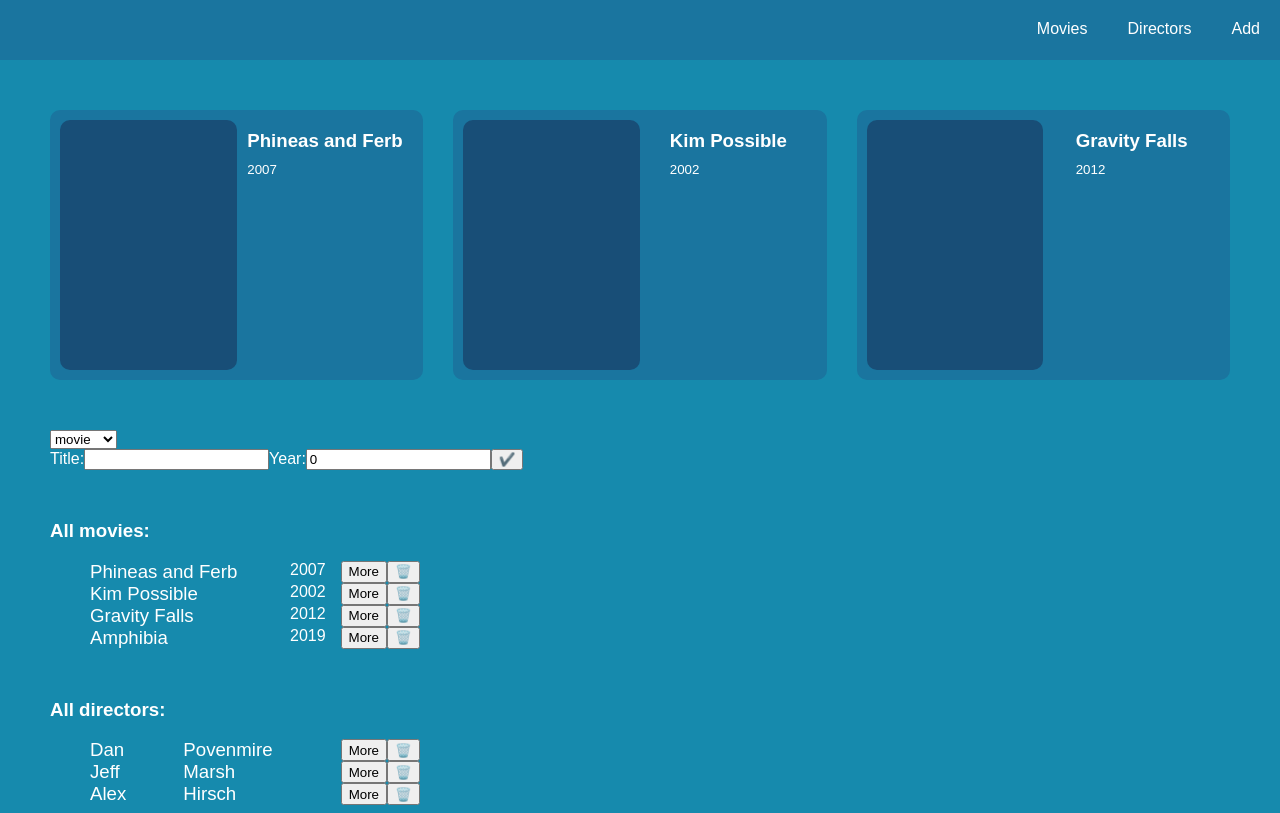
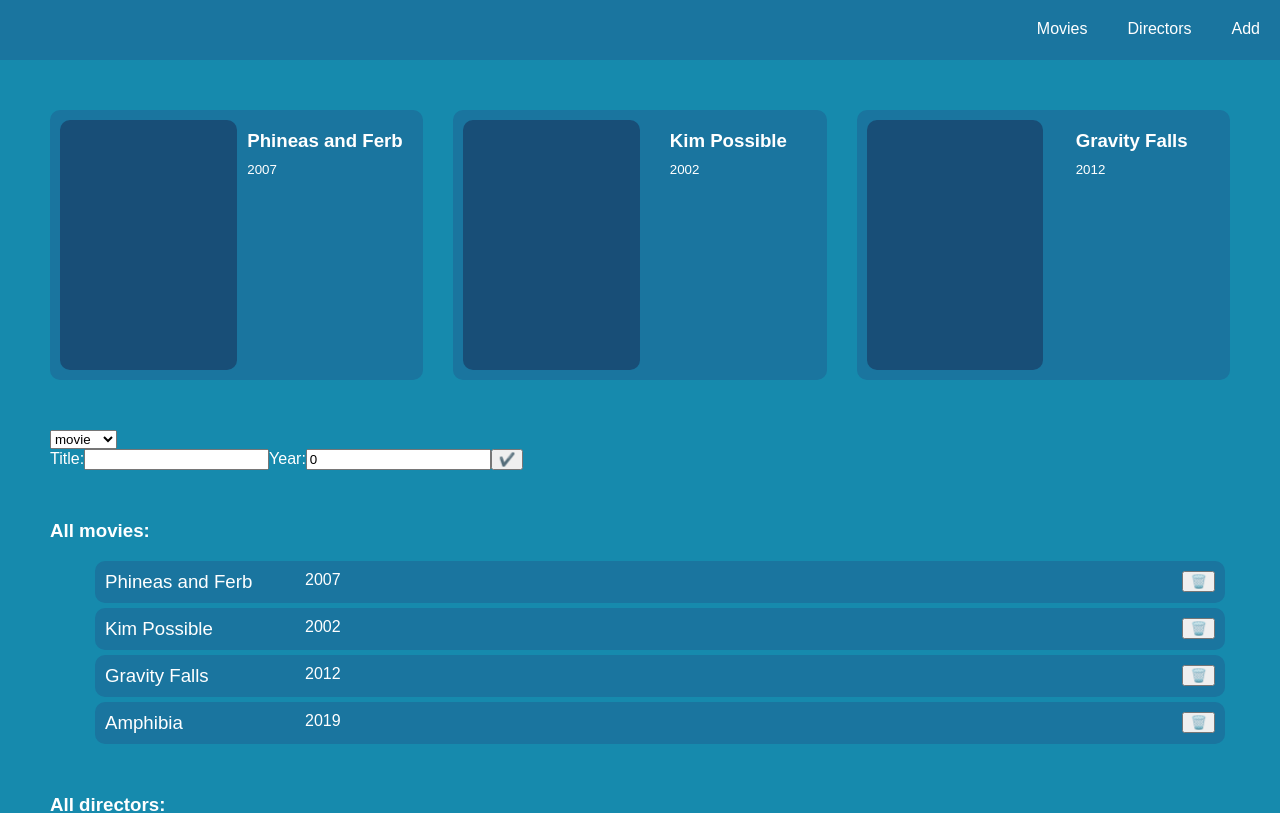
Before and after one commit to michal-kaszubowski/sausages, a React (Create React App) app in the folder lab04/: page / in a window 1280 px wide. Shown: the top 813 px of the page. Built offline with nearby package versions, Linux system fonts and the light colour scheme; the HTML template or start-up script is replaced by a standard one.

Commit message:
Lekkie dostylowanie.

```diff
--- a/lab04/src/Lists/ListDirectors.js
+++ b/lab04/src/Lists/ListDirectors.js
@@ -13,7 +13,6 @@
                     <li key={director.id}>
                         <span className="firstName">{director.firstName}</span>
                         <span className="lastName">{director.lastName}</span>
-                        <button id="more">More</button>
                         <button id="bin" onClick={() => dispatch(deleteDirector(director.id))}>🗑️</button>
                     </li>
                 ))}
--- a/lab04/src/Lists/ListMovies.js
+++ b/lab04/src/Lists/ListMovies.js
@@ -13,7 +13,6 @@
                     <li key={movie.id}>
                         <span className="title">{movie.title}</span>
                         <span className="year">{movie.year}</span>
-                        <button id="more">More</button>
                         <button id="bin" onClick={() => dispatch(deleteMovie(movie.id))}>🗑️</button>
                     </li>
                 ))}
--- a/lab04/src/ui/ListDirectors.css
+++ b/lab04/src/ui/ListDirectors.css
@@ -1,20 +1,32 @@
 .ListDirectors li {
+  position: relative;
   display: -webkit-box;
   display: -ms-flexbox;
   display: flex;
+  margin: 5px;
+  padding: 10px;
+  border-radius: 10px;
+  background-color: #1a759f;
+  gap: 1em;
 }
 
-.ListDirectors li .firstName {
+.ListDirectors li .firstName, .ListDirectors li .lastName {
   font-size: 14pt;
-  width: 5em;
 }
 
-.ListDirectors li .lastName {
-  font-size: 14pt;
-  width: 8em;
+.ListDirectors li #bin {
+  position: absolute;
+  right: 10px;
 }
 
-.ListDirectors li #more {
-  margin-left: 8px;
+.ListDirectors li:hover {
+  cursor: pointer;
+  color: #34a0a4;
+  background-color: #b5e48c;
+}
+
+.ListDirectors li:active {
+  color: #34a0a4;
+  background-color: #76c893;
 }
 /*# sourceMappingURL=ListDirectors.css.map */
--- a/lab04/src/ui/ListMovies.css
+++ b/lab04/src/ui/ListMovies.css
@@ -1,7 +1,12 @@
 .ListMovies li {
+  position: relative;
   display: -webkit-box;
   display: -ms-flexbox;
   display: flex;
+  margin: 5px;
+  padding: 10px;
+  border-radius: 10px;
+  background-color: #1a759f;
 }
 
 .ListMovies li .title {
@@ -9,7 +14,19 @@
   font-size: 14pt;
 }
 
-.ListMovies li #more {
-  margin-left: 15px;
+.ListMovies li #bin {
+  position: absolute;
+  right: 10px;
+}
+
+.ListMovies li:hover {
+  cursor: pointer;
+  color: #34a0a4;
+  background-color: #b5e48c;
+}
+
+.ListMovies li:active {
+  color: #34a0a4;
+  background-color: #76c893;
 }
 /*# sourceMappingURL=ListMovies.css.map */
--- a/lab04/src/ui/Navbar.css
+++ b/lab04/src/ui/Navbar.css
@@ -10,6 +10,7 @@
           justify-content: flex-end;
   position: fixed;
   top: 0;
+  z-index: 3;
 }
 
 .Navbar div {
```
Also changed, not shown: 1 other file (tests, documents, lock files or other folders).
